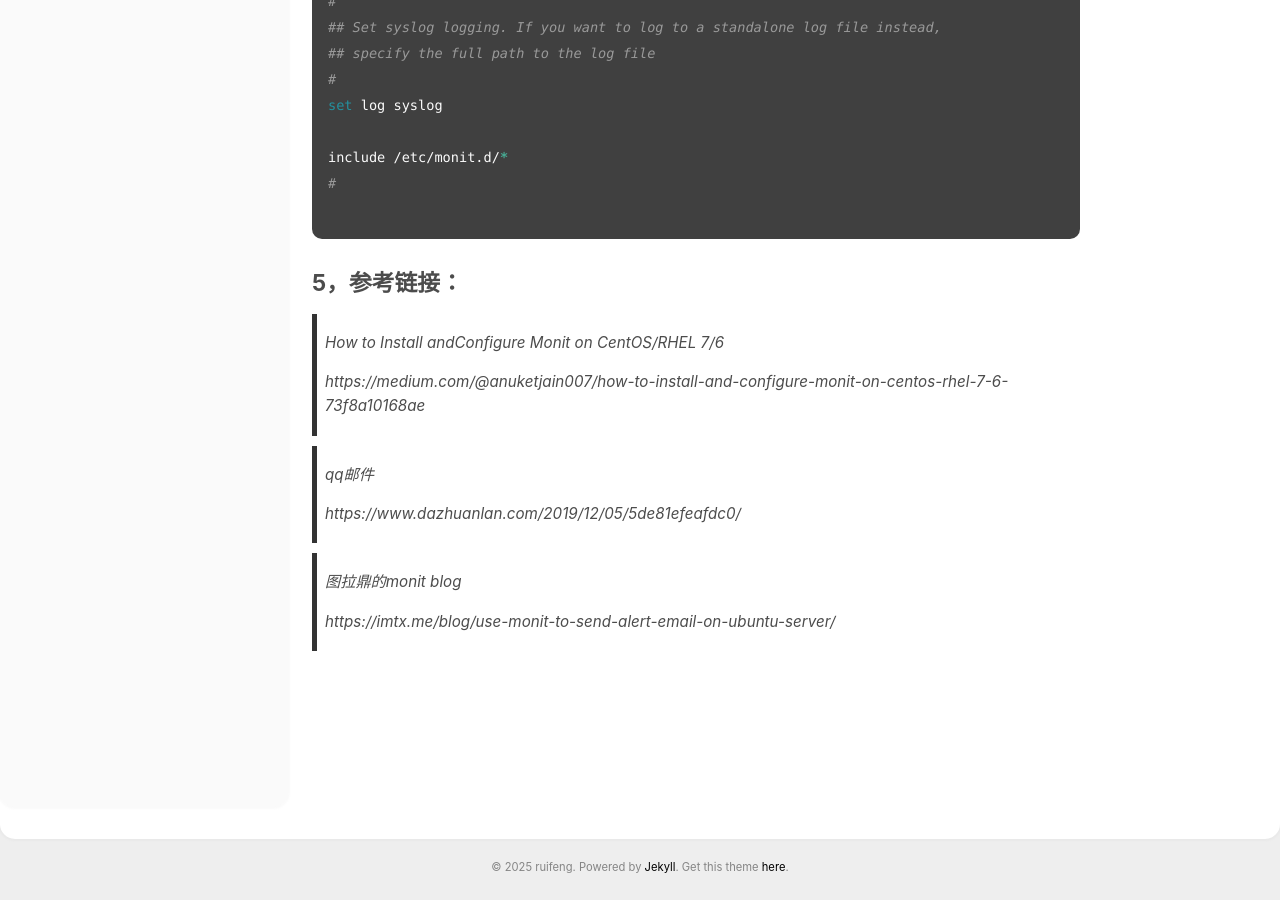
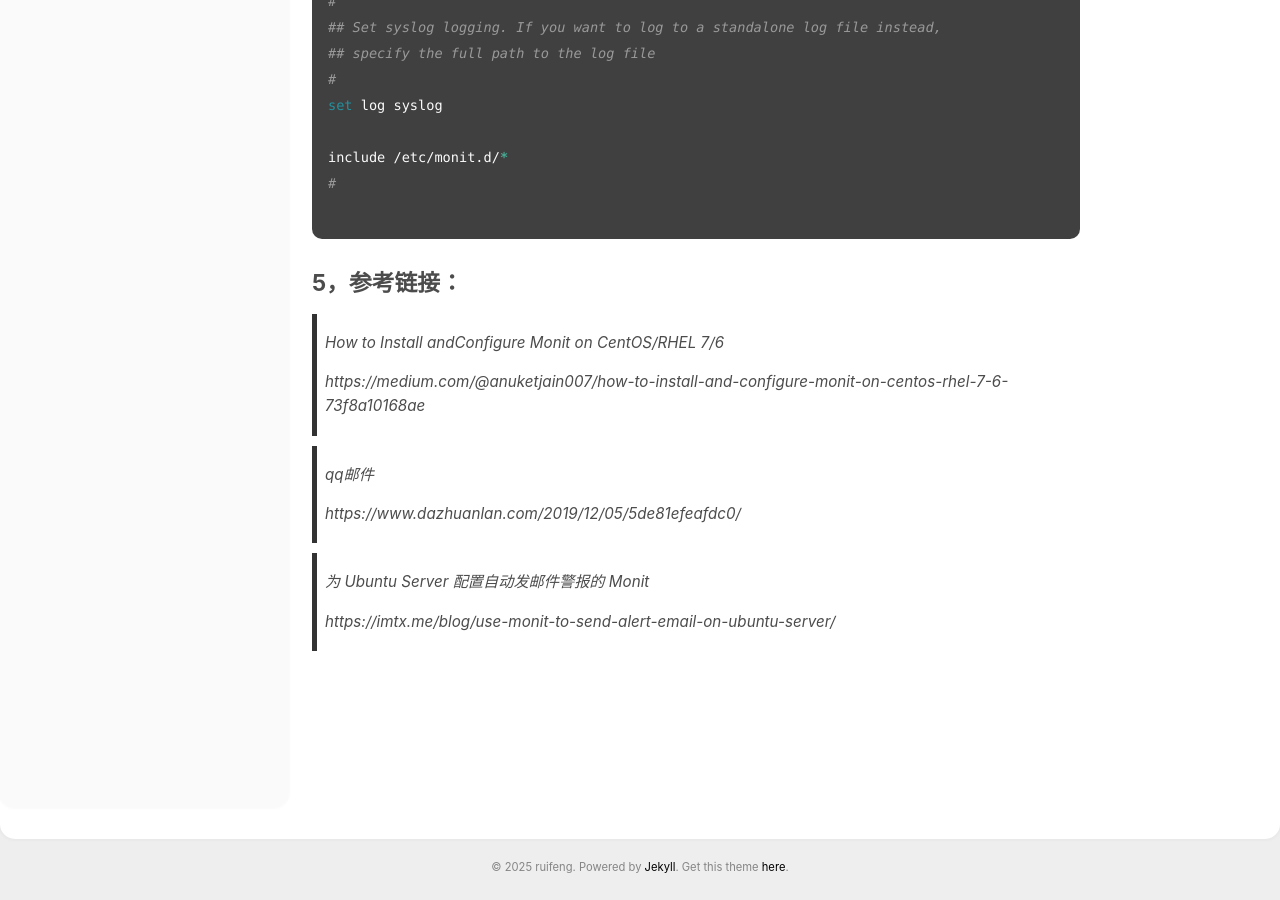
Before and after one commit to ruifengz90/ruifengz90.github.io, a Jekyll site: the page built from _posts/2020-01-01-monit-check-linux-status.md, in a window 1280 px wide and 900 px high, scrolled down 2863 px. Built offline with Jekyll 4.4.1, drawn with Linux system fonts in a browser that asks for light colours.

Commit message:
Update 2020-01-01-monit-check-linux-status.md

```diff
--- a/_posts/2020-01-01-monit-check-linux-status.md
+++ b/_posts/2020-01-01-monit-check-linux-status.md
@@ -128,6 +128,6 @@ include /etc/monit.d/*
 >
 > https://www.dazhuanlan.com/2019/12/05/5de81efeafdc0/
 
-> 图拉鼎的monit blog
+> 为 Ubuntu Server 配置自动发邮件警报的 Monit
 >
 > https://imtx.me/blog/use-monit-to-send-alert-email-on-ubuntu-server/
```
